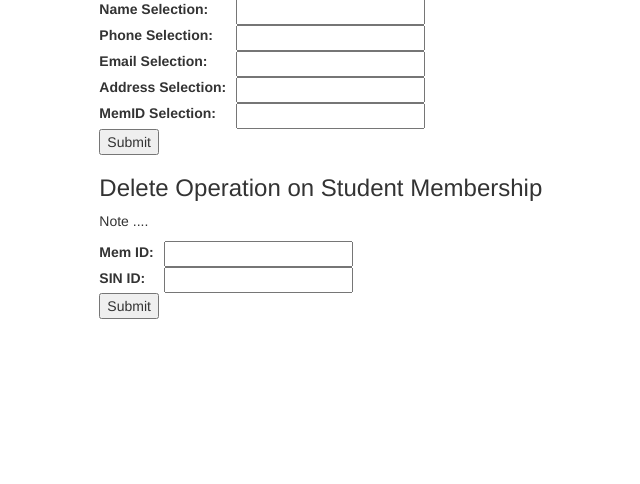
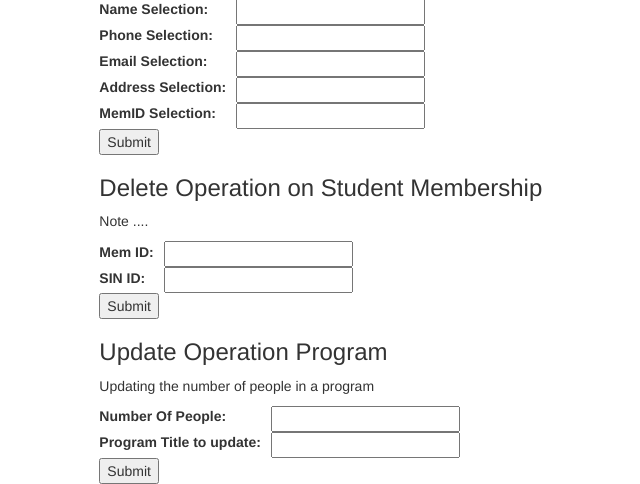
Before and after one commit to BleuDeChanel/CPSC-304-Project, a Django app: page /join/ in a window 1280 px wide. Shown: the part 1054-1538 px from the top of the page, without its empty margins (129-769 px from the left). Before the commit the page ends 1373 px from the top, so only its background shows below. Run offline with Django 3.2, Linux system fonts and the light colour scheme; data that the repository does not hold is empty; some libraries are stand-ins or nearby versions.

Commit message:
updated frontend of update program taught

```diff
--- a/tennis_club_app/project/project/urls.py
+++ b/tennis_club_app/project/project/urls.py
@@ -31,7 +31,9 @@ urlpatterns += [
     path('division/', include('tenniscenter.urls')),
     path('nestedaggregation/', include('tenniscenter.urls')),
     path('deletecascade/', include('tenniscenter.urls')),
-    path('deletesudentmember/', include('tenniscenter.urls')),
+    path('deletestudentmember/', include('tenniscenter.urls')),
+    path('updateprogramtaught/', include('tenniscenter.urls')),
+
 
 
 
--- a/tennis_club_app/project/tenniscenter/forms.py
+++ b/tennis_club_app/project/tenniscenter/forms.py
@@ -38,3 +38,4 @@ class DeleteOperation(forms.Form):
 
 class UpdateNumberOfPeople(forms.Form):
 	numOfPeople = forms.CharField(label='Number Of People', max_length=100, required = False)
+	programTitle = forms.CharField(label='Program Title to update', max_length=100, required = False)
--- a/tennis_club_app/project/tenniscenter/templates/index.html
+++ b/tennis_club_app/project/tenniscenter/templates/index.html
@@ -71,11 +71,21 @@
 
 	<h3>Delete Operation on Student Membership</h3>
 	<p> Note ....</p>
-	<form action="/tenniscenter/deletesudentmember/" method="post">
+	<form action="/tenniscenter/deletestudentmember/" method="post">
     {% csrf_token %}
     <table class="form">
     {{ delete_operation.as_table }}
     </table>
     <input type="submit" value="Submit"  />
 	</form>
+
+	<h3>Update Operation Program</h3>
+	<p>Updating the number of people in a program</p>
+	<form action="/tenniscenter/updateProgramTaught/" method="post">
+    {% csrf_token %}
+    <table class="form">
+    {{ update_number_of_people.as_table }}
+    </table>
+    <input type="submit" value="Submit"  />
+	</form>
 {% endblock %}
--- a/tennis_club_app/project/tenniscenter/urls.py
+++ b/tennis_club_app/project/tenniscenter/urls.py
@@ -10,7 +10,9 @@ urlpatterns = [
     path('division/', views.division, name='division'),
     path('nestedaggregation/', views.nestedAggregation, name='nestedaggregation'),
     path('deletecascade/', views.deleteCascade, name='deletecascade'),
-    path('deletesudentmember/', views.deleteNoCascade, name='deletesudentmember'),
+    path('deletestudentmember/', views.deleteNoCascade, name='deletestudentmember'),
+    path('updateprogramtaught/', views.updateNumberOfPeople, name='updateprogramtaught'),
+
 
 
 
```
